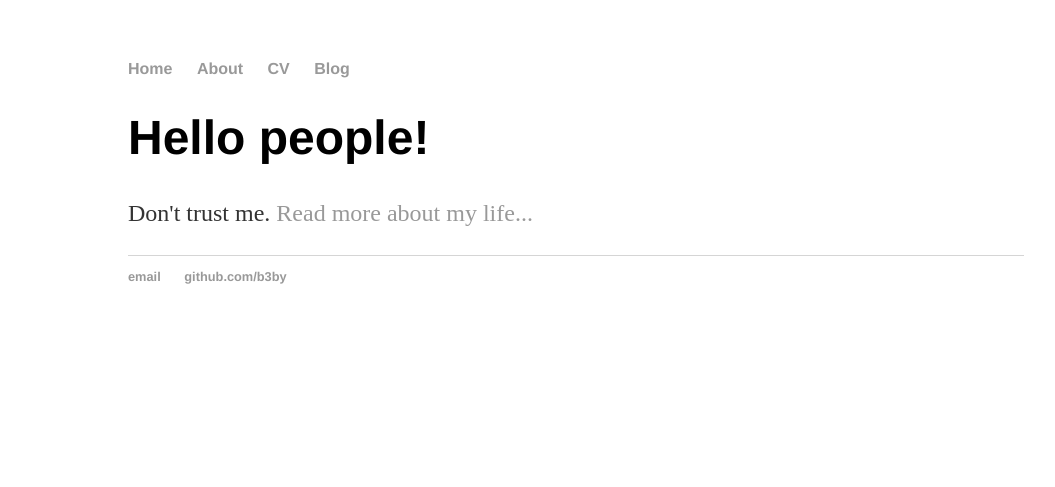
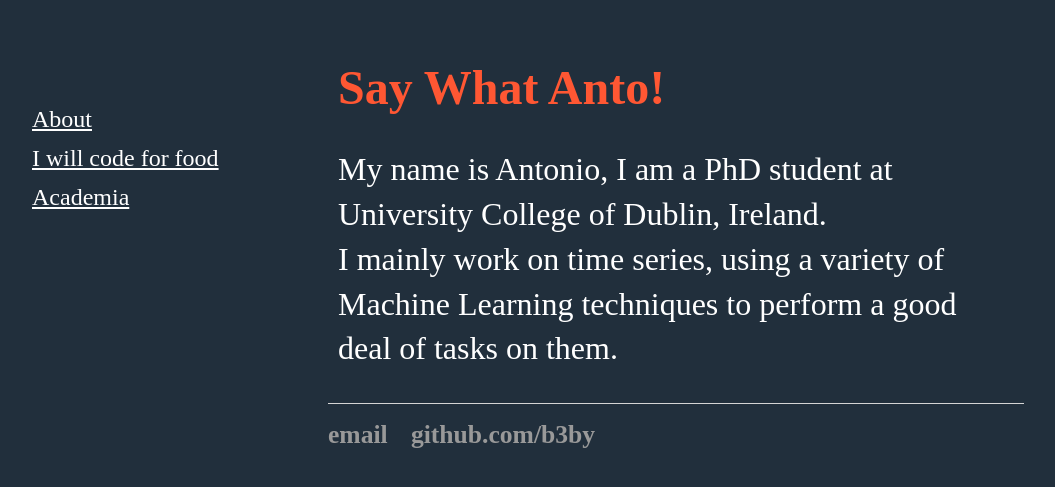
Before and after one commit to b3by/b3by.github.io, a Jekyll site: the page built from index.html, in a window 1280 px wide. Shown: the top 487 px of the page, without its empty margins (64-1119 px from the left). Built offline with Jekyll 4.4.1, drawn with Linux system fonts in a browser that asks for light colours; some web fonts are replaced.

```diff
--- a/_layouts/default.html
+++ b/_layouts/default.html
@@ -4,17 +4,18 @@
 		<title>{{ page.title }}</title>
 		<!-- link to main stylesheet -->
 		<link rel="stylesheet" type="text/css" href="/css/main.css">
+    <link href="https://fonts.googleapis.com/css?family=Cute+Font&display=swap" rel="stylesheet">
 	</head>
 	<body>
-		<nav>
-	    <ul>
-	      <li><a href="/">Home</a></li>
-		    <li><a href="/about">About</a></li>
-	      <li><a href="/cv">CV</a></li>
-	      <li><a href="/blog">Blog</a></li>
-	    </ul>
-		</nav>
-		<div class="container">
+
+    <div class="sidenav">
+      <a href="/">About</a>
+      <a href="#">I will code for food</a>
+      <a href="/academia.html">Academia</a>
+      <a href="#"></a>
+    </div>
+
+    <div class="container">
 
 			{{ content }}
 
--- a/css/main.css
+++ b/css/main.css
@@ -1,14 +1,27 @@
+:root {
+    --bg-color: #212f3c;
+    --hd-color: #FF5733;
+}
+
+.color-2 {color: #1b2631;}
+.color-3 {color: #5f6a6a;}
+.color-4 {color: #DAF7A6;}
+.color-5 {color: #FFC300;}
+.color-6 {color: #FF5733;}
+
 body {
     margin: 60px auto;
     width: 70%;
+    background: var(--bg-color);
+    font-family: 'Cute Font', cursive;
 }
 nav ul, footer ul {
-    font-family:'Helvetica', 'Arial', 'Sans-Serif';
+    /* font-family:'Helvetica', 'Arial', 'Sans-Serif'; */
     padding: 0px;
     list-style: none;
     font-weight: bold;
 }
-nav ul li, footer ul li {
+nav, footer ul li {
     display: inline;
     margin-right: 20px;
 }
@@ -21,15 +34,18 @@ a:hover {
 }
 h1 {
     font-size: 3em;
-    font-family:'Helvetica', 'Arial', 'Sans-Serif';
+    color: var(--hd-color);
 }
-p {
-    font-size: 1.5em;
+
+p, li {
+    font-size: 2em;
     line-height: 1.4em;
-    color: #333;
+    color: white;
 }
+
 footer {
     border-top: 1px solid #d5d5d5;
+    margin-left: 200px;
     font-size: .8em;
 }
 
@@ -41,3 +57,36 @@ ul.posts {
 ul.posts li {
     list-style: none;
 }
+
+.sidenav {
+    height: 100%;
+    width: 300px;
+    position: fixed;
+    top: 5em;
+    left: 5em;
+    overflow-x: hidden;
+    padding-top: 20px;
+}
+
+.sidenav a {
+    padding: 6px 8px 6px 16px;
+    text-decoration: none;
+    display: block;
+    font-size: 1.5em;
+    color: white;
+    text-decoration: underline;
+}
+
+.container {
+    margin-left: 200px;
+    padding: 0px 10px;
+}
+
+hr {
+    color: white;
+}
+
+@media screen and (max-height: 450px) {
+    .sidenav {padding-top: 15px;}
+    .sidenav a {font-size: 18px;}
+}
--- a/index.html
+++ b/index.html
@@ -1,9 +1,12 @@
 ---
 layout: default
-title: Hank Quinlan, Horrible Cop
+title: Welcome to Antosia
 ---
 <div class="blurb">
-	<h1>Hello people!</h1>
+	<h1>Say What Anto!</h1>
 	<p>
-    Don't trust me. <a href="/about">Read more about my life...</a></p>
+    My name is Antonio, I am a PhD student at University College of Dublin,
+    Ireland.<br>I mainly work on time series, using a variety of Machine
+    Learning techniques to perform a good deal of tasks on them.
+  </p>
 </div><!-- /.blurb -->
```
Also changed, not shown: academia.html (added, +32 -0 lines).
